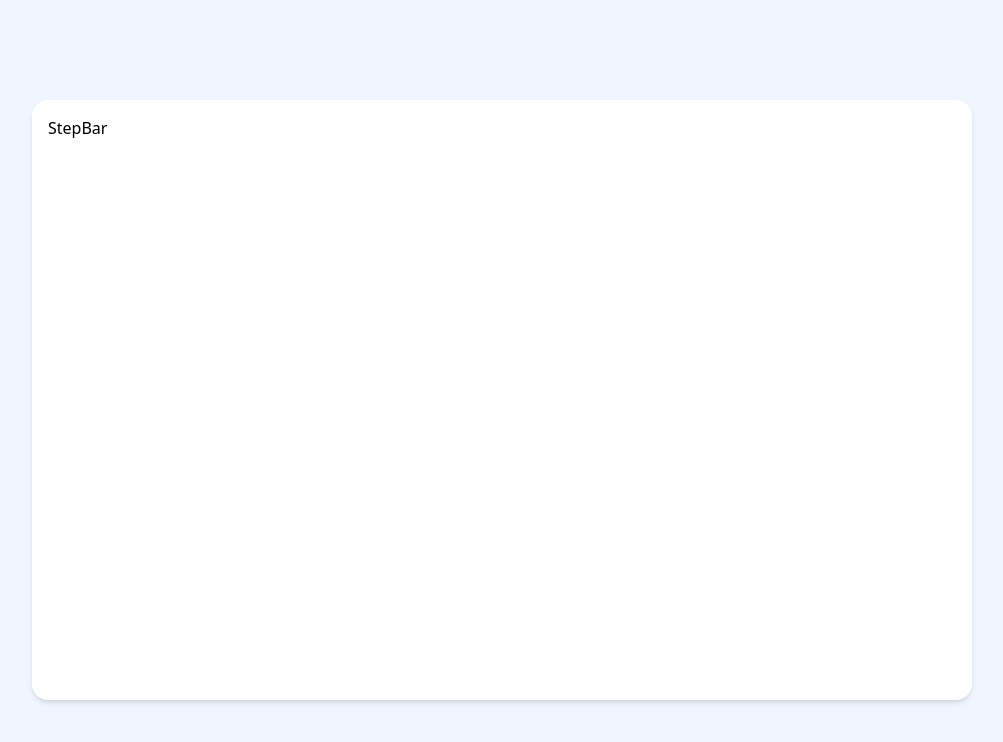
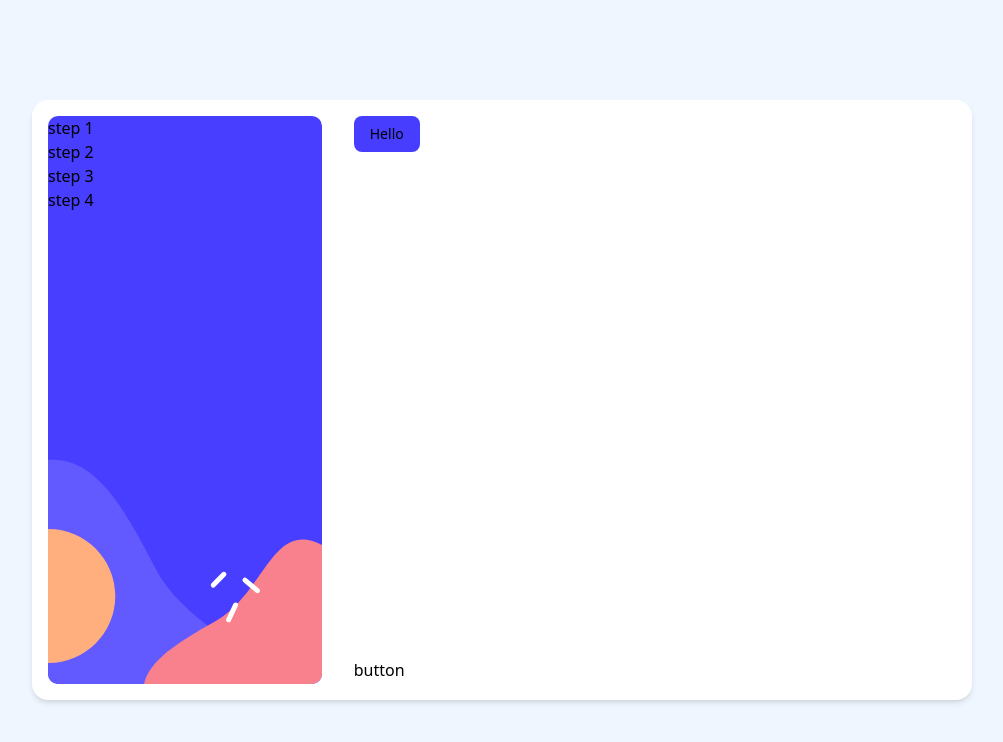
Before and after one commit to ofcljaved/multi-step-form, a React (Vite) app: page / in a window 1280 px wide. Shown: the top 742 px of the page, without its empty margins (138-1141 px from the left). Built offline with nearby package versions, Linux system fonts and the light colour scheme.

Commit message:
style: stepbar and button component

```diff
--- a/src/App.tsx
+++ b/src/App.tsx
@@ -1,10 +1,12 @@
-import { Container, StepBar } from './components';
+import { Container, Form, StepBar } from './components';
 
 const App = () => {
   return (
     <div className='grid min-h-[100svh] items-center bg-muted-foreground'>
       <Container>
         <StepBar />
+        <Form />
+        <div>button</div>
       </Container>
     </div>
   );
--- a/src/components/Button/Button.tsx
+++ b/src/components/Button/Button.tsx
@@ -1,5 +1,42 @@
-const Button = () => {
-  return <div>Button</div>;
-};
+import React from 'react';
+
+type Variants = 'Primary' | 'Secondary' | 'Destructive' | 'Outline' | 'Ghost';
+type ButtonType = 'button' | 'submit' | 'reset';
+type VariantStyles = { [K in Variants]: string };
+
+export interface ButtonProps
+  extends React.ButtonHTMLAttributes<HTMLButtonElement> {
+  variant?: Variants;
+  type?: ButtonType;
+}
+
+const Button = React.forwardRef<HTMLButtonElement, ButtonProps>(
+  (
+    { children, className, variant = 'Primary', type = 'button', ...props },
+    ref
+  ) => {
+    const variantStyle: VariantStyles = {
+      Primary: 'bg-primary',
+      Secondary: '',
+      Destructive: '',
+      Outline: '',
+      Ghost: '',
+    };
+
+    return (
+      <button
+        type={type}
+        className={`"inline-flex focus-visible:ring-ring disabled:opacity-50", items-center justify-center whitespace-nowrap rounded-lg px-4 py-2 text-sm font-medium ring-offset-background transition-colors focus-visible:outline-none
+        focus-visible:ring-2 focus-visible:ring-offset-2 disabled:pointer-events-none ${variantStyle[variant]} ${className}`}
+        ref={ref}
+        {...props}
+      >
+        {children}
+      </button>
+    );
+  }
+);
+
+Button.displayName = 'Button';
 
 export default Button;
--- a/src/components/Container/Container.tsx
+++ b/src/components/Container/Container.tsx
@@ -2,7 +2,7 @@ import { PropsWithChildren } from 'react';
 
 const Container = ({ children }: PropsWithChildren) => {
   return (
-    <div className='grid-cols-container mx-auto grid h-full w-full max-w-[940px] rounded-2xl p-4 shadow-md sm:max-h-[600px] sm:bg-white'>
+    <div className='grid-rows-container mx-auto grid h-full w-full max-w-[940px] grid-cols-container gap-8 rounded-2xl bg-no-repeat p-4 shadow-md sm:max-h-[600px] sm:bg-white'>
       {children}
     </div>
   );
--- a/src/components/Form/Form.tsx
+++ b/src/components/Form/Form.tsx
@@ -1,5 +1,11 @@
+import { Button } from '..';
+
 const Form = () => {
-  return <div>Form</div>;
+  return (
+    <div>
+      <Button className=''>Hello</Button>
+    </div>
+  );
 };
 
 export default Form;
--- a/src/components/StepBar/StepBar.tsx
+++ b/src/components/StepBar/StepBar.tsx
@@ -1,5 +1,14 @@
 const StepBar = () => {
-  return <div>StepBar</div>;
+  return (
+    <div className=' bg-stepbar-mobile sm:bg-stepbar-desktop row-span-full rounded-lg'>
+      <ul>
+        <li>step 1</li>
+        <li>step 2</li>
+        <li>step 3</li>
+        <li>step 4</li>
+      </ul>
+    </div>
+  );
 };
 
 export default StepBar;
--- a/src/components/index.ts
+++ b/src/components/index.ts
@@ -1,5 +1,6 @@
+import Button from './Button/Button';
 import Container from './Container/Container';
 import Form from './Form/Form';
 import StepBar from './StepBar/StepBar';
 
-export { Form, Container, StepBar };
+export { Form, Container, StepBar, Button };
--- a/tailwind.config.js
+++ b/tailwind.config.js
@@ -26,6 +26,13 @@ export default {
       gridTemplateColumns: {
         container: '1.25fr 2.75fr',
       },
+      gridTemplateRows: {
+        container: 'auto max-content',
+      },
+      backgroundImage: {
+        'stepbar-desktop': 'url("/bg-sidebar-desktop.svg")',
+        'stepbar-mobile': 'url("/bg-sidebar-mobile.svg")',
+      },
     },
   },
   plugins: [],
```
Also changed, not shown: public/bg-sidebar-desktop.svg (added), public/bg-sidebar-mobile.svg (added).
